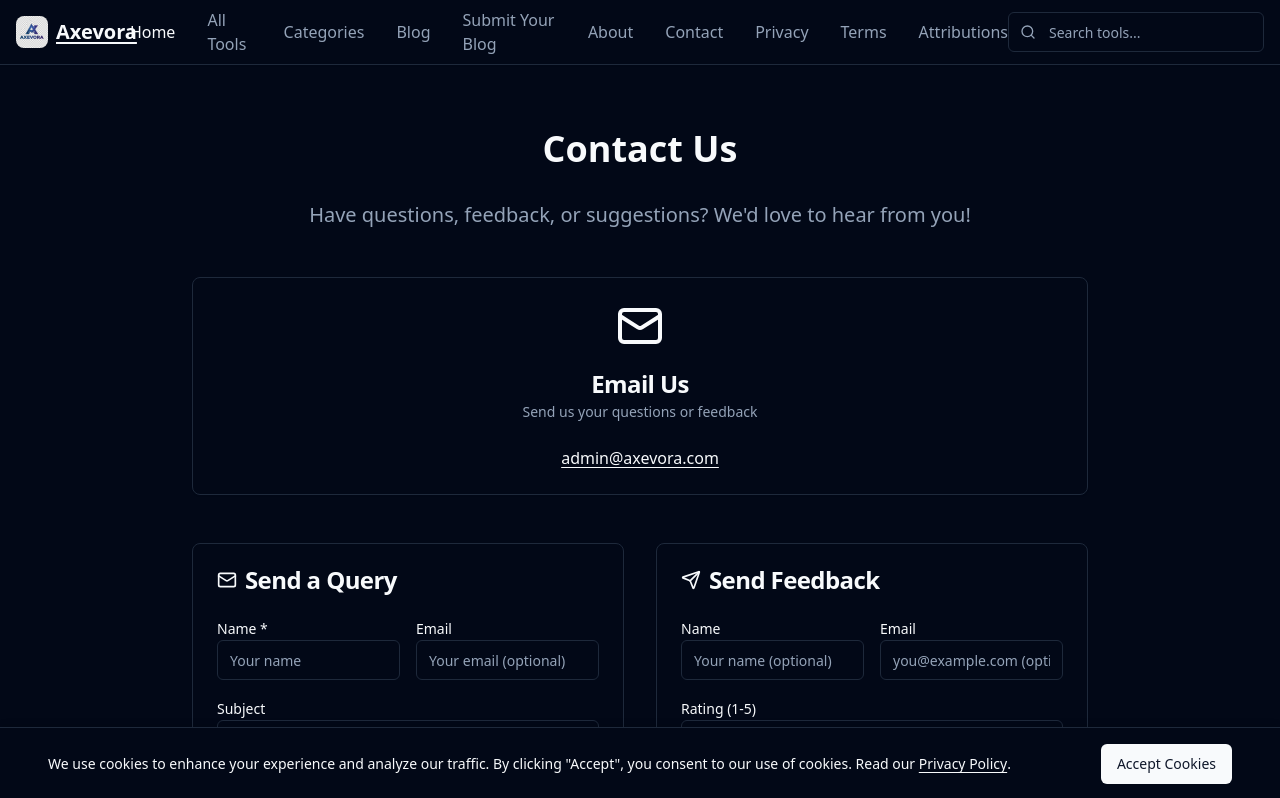
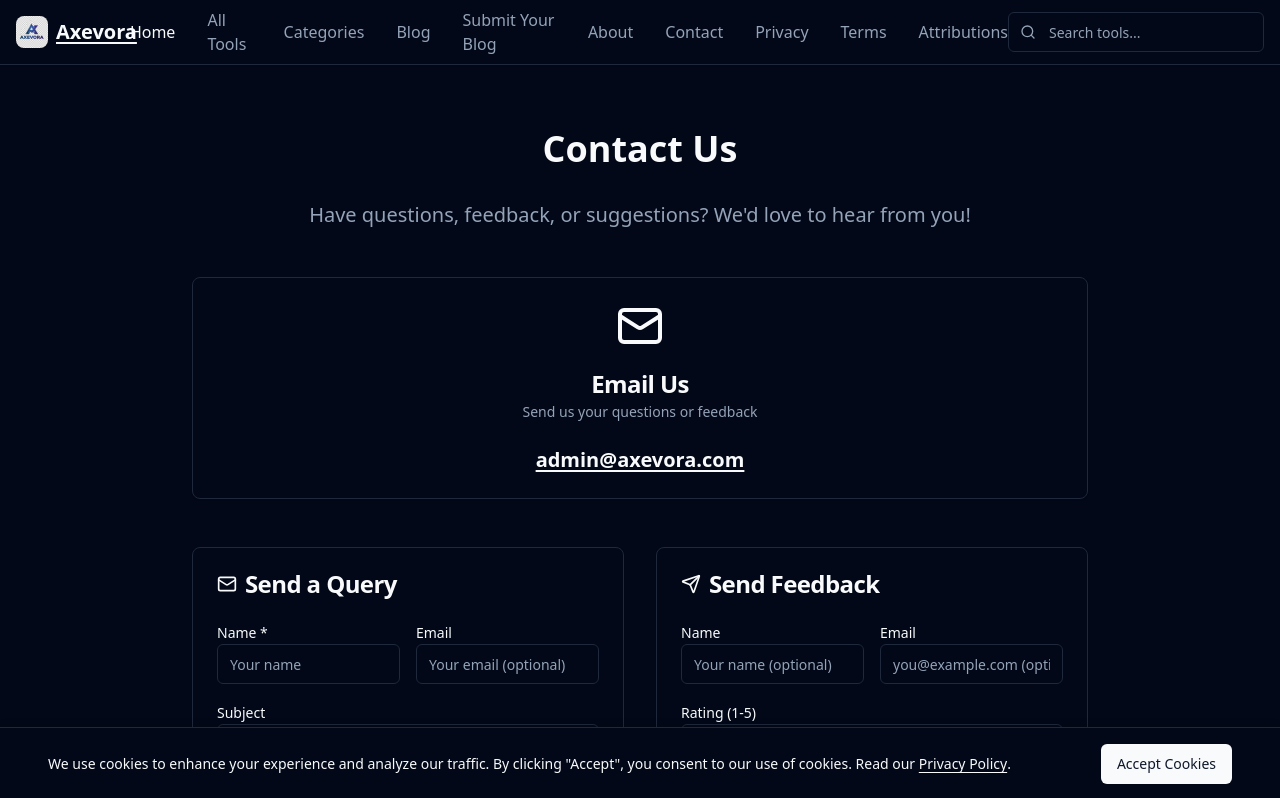
Before and after one commit to tittooin/tittoos-toolbox-hub, a React (Vite) app: page /contact in a window 1280 px wide. Shown: the top 798 px of the page. Built offline with nearby package versions, Linux system fonts and the light colour scheme.

Commit message:
feat: AdSense approval polish - Consent, Contact, & Blog visibility

```diff
--- a/src/components/BlogPreview.tsx
+++ b/src/components/BlogPreview.tsx
@@ -74,8 +74,8 @@ const BlogPreview = () => {
       return collection[index];
     };
 
-    // Show top 6
-    setDisplayedPosts(allPosts.slice(0, 6).map(p => ({
+    // Show top 9
+    setDisplayedPosts(allPosts.slice(0, 9).map(p => ({
       ...p,
       image: p.image || getFallbackImage(p.title)
     })));
--- a/src/components/ConsentBanner.tsx
+++ b/src/components/ConsentBanner.tsx
@@ -9,7 +9,7 @@ function updateConsent(state: Exclude<ConsentState, null>) {
   // @ts-ignore
   window.dataLayer = window.dataLayer || [];
   // @ts-ignore
-  window.gtag = window.gtag || function gtag(){ window.dataLayer.push(arguments); };
+  window.gtag = window.gtag || function gtag() { window.dataLayer.push(arguments); };
   // @ts-ignore
   window.gtag('consent', 'update', {
     ad_storage: state,
@@ -58,7 +58,7 @@ export default function ConsentBanner() {
       <div className="container mx-auto px-4 py-4">
         <div className="bg-card border border-border rounded-lg shadow-lg p-4 flex flex-col md:flex-row md:items-center md:justify-between gap-3">
           <div className="text-sm text-muted-foreground">
-            We use cookies for ads and analytics. Manage your consent to improve your experience. See our <a className="text-primary hover:underline" href="/privacy">Privacy Policy</a>.
+            We use cookies to analyze traffic and show personalized ads to you. We share information about your use of our site with our social media, advertising and analytics partners. <a className="text-primary hover:underline" href="/privacy">Privacy Policy</a>
           </div>
           <div className="flex gap-2">
             <button onClick={rejectAll} className="px-4 py-2 rounded border border-border text-sm">
--- a/src/pages/Contact.tsx
+++ b/src/pages/Contact.tsx
@@ -31,7 +31,7 @@ const Contact = () => {
               <CardContent>
                 <a
                   href="mailto:admin@axevora.com"
-                  className="text-primary hover:text-primary/80 font-medium"
+                  className="text-primary hover:text-primary/80 text-xl font-bold"
                 >
                   admin@axevora.com
                 </a>
```
